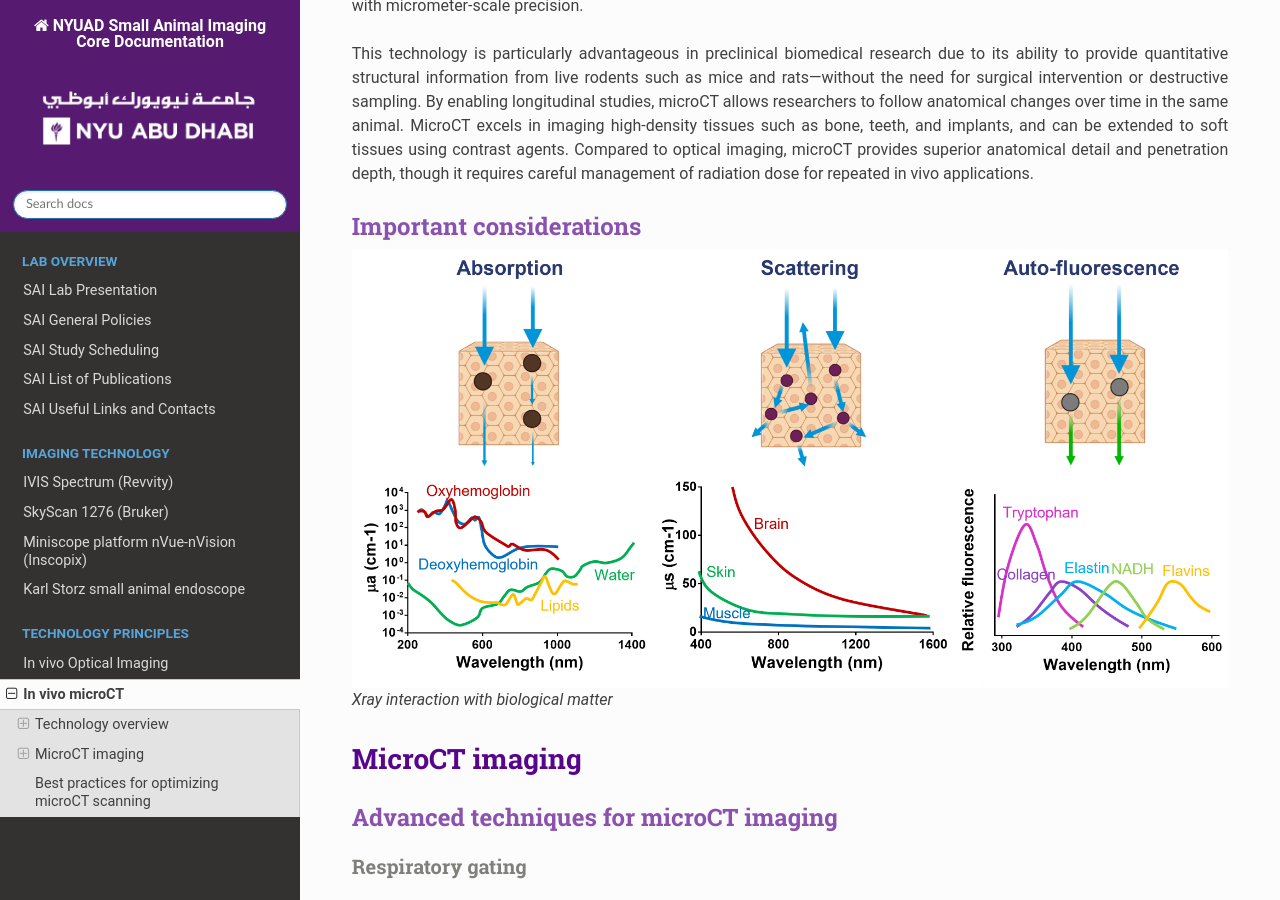
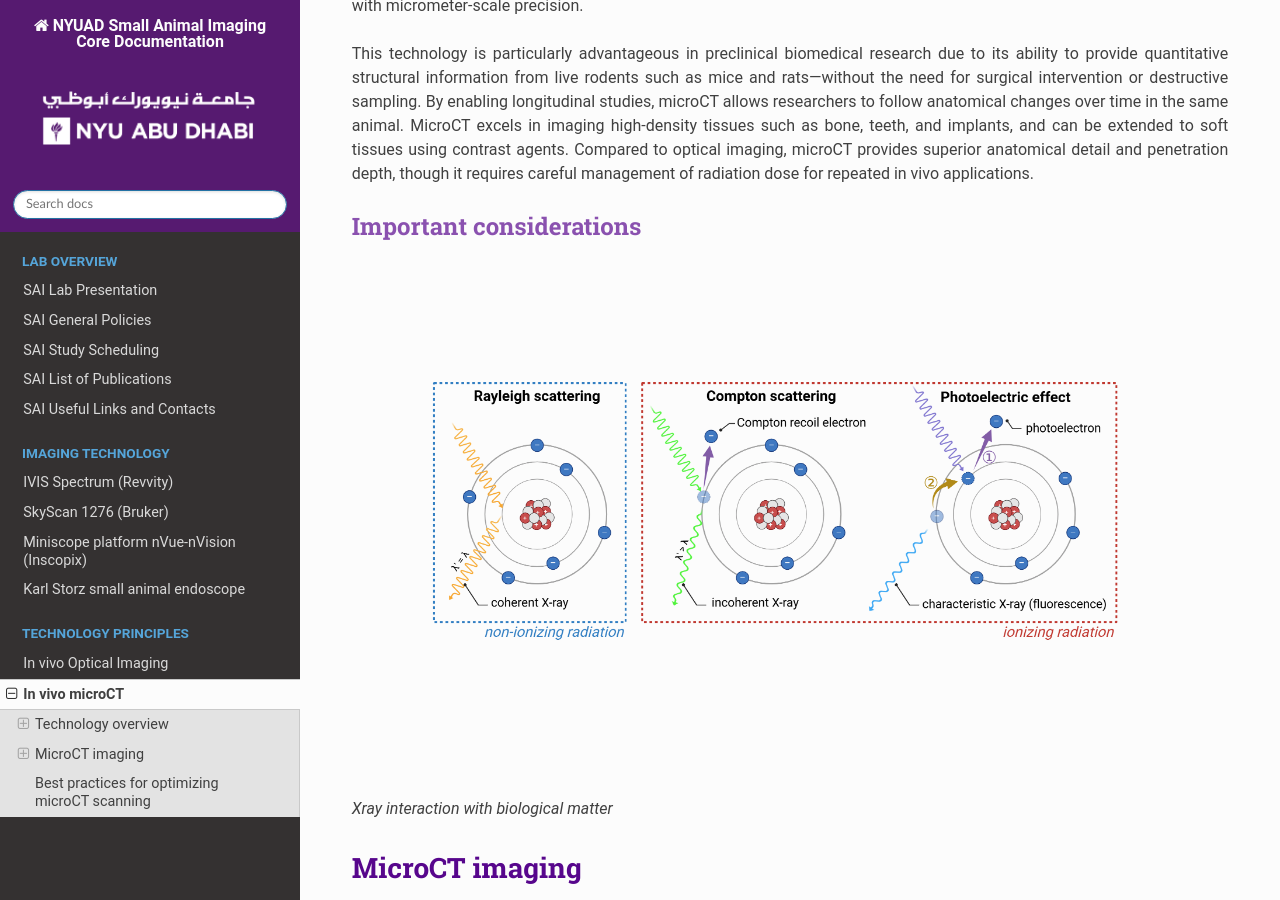
Before and after one commit to BioMedicalImaging-Core-NYUAD/smallanimalimaging-lab-documentation, a Sphinx documentation site: the page built from docs/source/3-Technology-principles/MicroCT.rst, in a window 1280 px wide and 900 px high, scrolled down 321 px. Built offline with Sphinx 7.4.7 and the Read the Docs theme 3.1.0, drawn with Linux system fonts in a browser that asks for light colours.

```diff
--- a/docs/source/3-Technology-principles/MicroCT.rst
+++ b/docs/source/3-Technology-principles/MicroCT.rst
@@ -17,7 +17,7 @@
 
 Important considerations
 ^^^^^^^^^^^^^^^^^^^^^^^^
-.. image:: ../_static/light_interaction.png
+.. image:: ../_static/Xray_interaction.png
    :alt: *Xray interaction with biological matter*
    :width: 1000px
    :align: center
```
